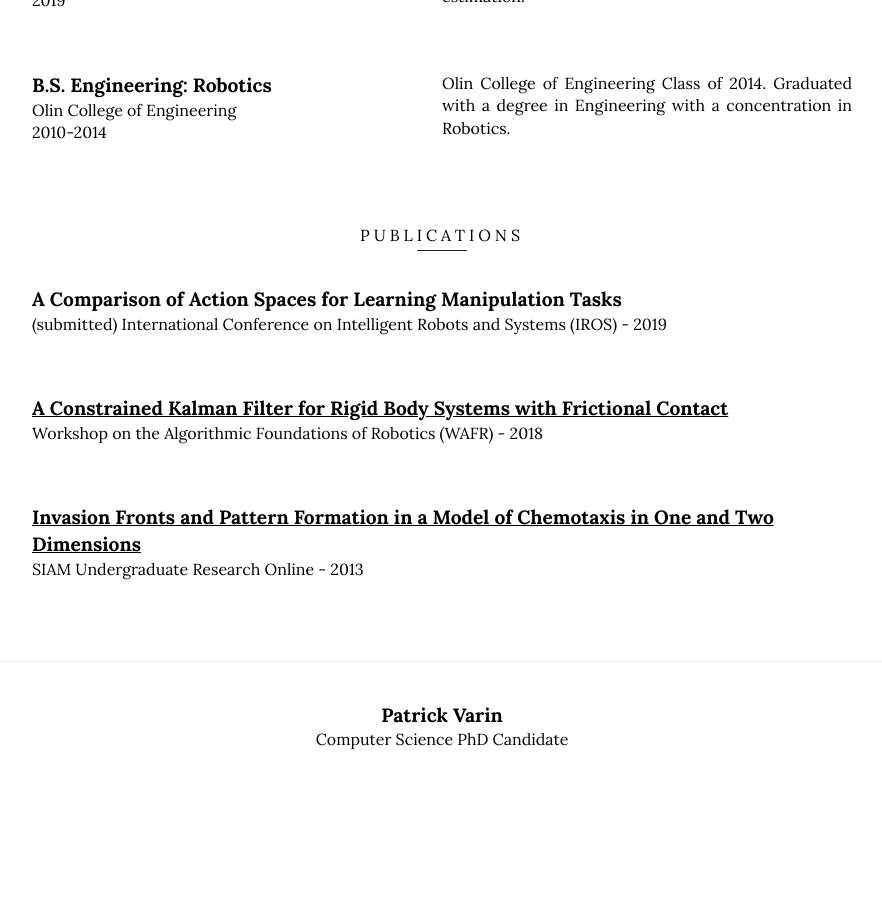
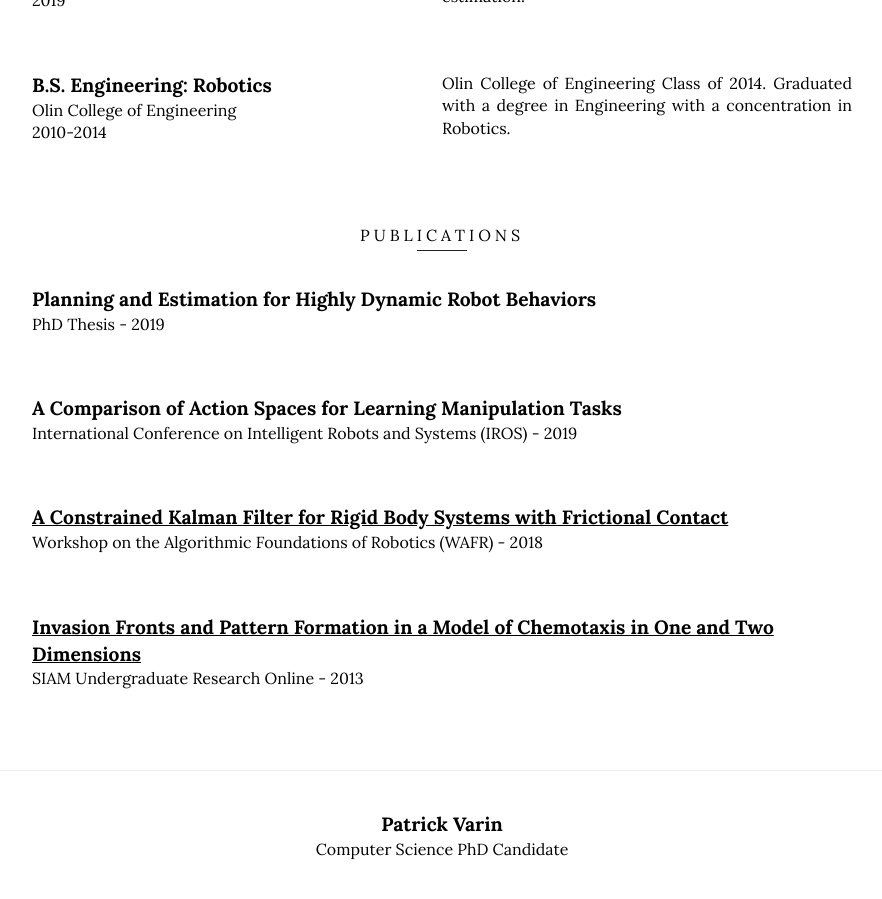
Before and after one commit to pvarin/pvarin.github.io, a Jekyll site: the page built from index.html, in a window 1280 px wide and 900 px high, scrolled down 2092 px. Shown: the whole window, without its empty margins (198-1080 px from the left). Built offline with Jekyll 4.4.1, drawn with Linux system fonts in a browser that asks for light colours; before the commit the page ends 2883 px from its top, so only the background shows below that.

Commit message:
Update publications.yml

```diff
--- a/_data/publications.yml
+++ b/_data/publications.yml
@@ -1,5 +1,9 @@
+-   title: Planning and Estimation for Highly Dynamic Robot Behaviors
+    journal: 'PhD Thesis'
+    year: 2019
+
 -   title: A Comparison of Action Spaces for Learning Manipulation Tasks
-    journal: '(submitted) International Conference on
+    journal: 'International Conference on
 Intelligent Robots and Systems (IROS)'
     year: 2019
 
```
